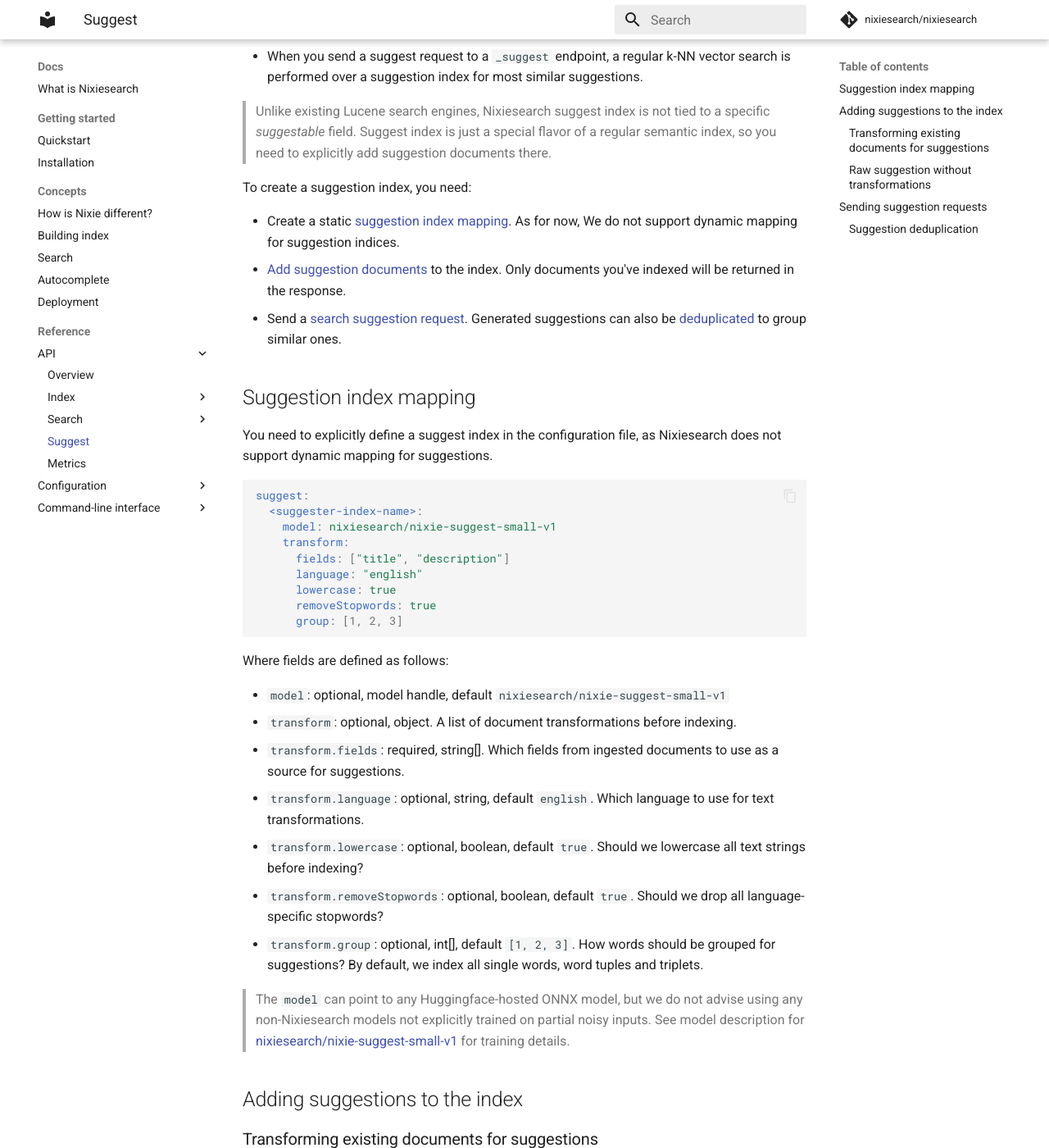
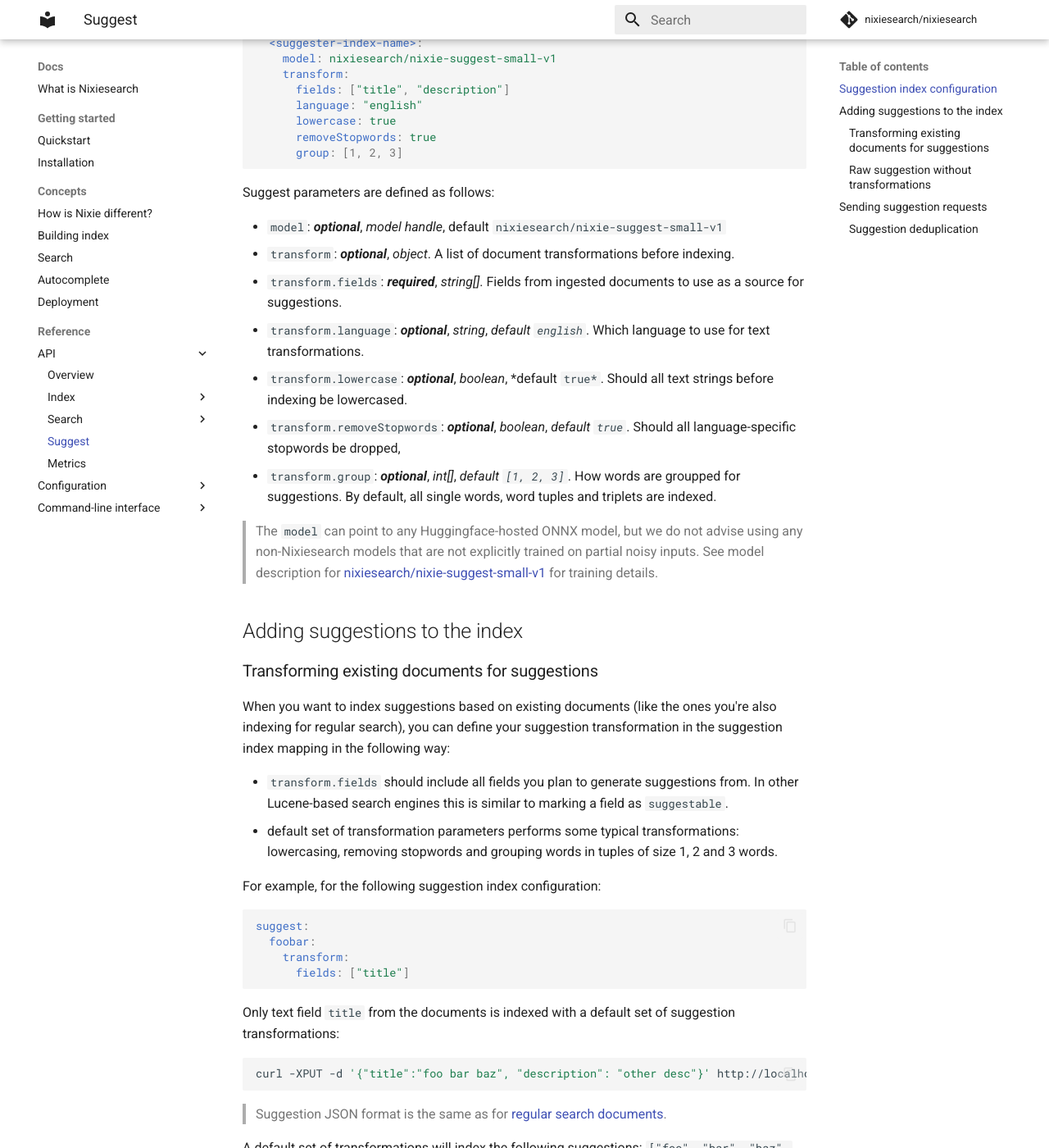
Before and after one commit to nixiesearch/nixiesearch, an MkDocs documentation site: the page built from docs/docs/reference/api/suggest.md, in a window 1280 px wide and 1400 px high, scrolled down 333 px. Shown: the whole window at 82% size. Built offline with MkDocs 1.6.1 and Material for MkDocs 9.7.7, drawn with Linux system fonts in a browser that asks for light colours; comment, search, counter and statistics services are not loaded; some of the changed text lies outside the part shown.

Commit message:
- suggestions docs update

````diff
--- a/docs/docs/concepts/autocomplete.md
+++ b/docs/docs/concepts/autocomplete.md
@@ -1,12 +1,12 @@
-# Suggestions autocomplete
+# Autocomplete Suggestions
 
-Unlike traditional Lucene-based search enignes, Nixiesearch used a novel semantic autocomplete suggestions algorithm:
+Unlike traditional Lucene-based search enignes, Nixiesearch uses a novel semantic autocomplete suggestions algorithm:
 
 ![semantic suggestions](../img/suggestions.png)
 
-Nixiesearch uses a custom-built embedding model [nixiesearch/nixie-suggest-small-v1](https://huggingface.co/nixiesearch/nixie-suggest-small-v1) based on [intfloat/e5-small-v2](https://huggingface.co/intfloat/e5-small-v2) with the following improvements:
+Nixiesearch uses an in-house LLM for generating embeddings [nixiesearch/nixie-suggest-small-v1](https://huggingface.co/nixiesearch/nixie-suggest-small-v1) that is based on [intfloat/e5-small-v2](https://huggingface.co/intfloat/e5-small-v2) with the following improvements:
 
-* Can tolerate multiple types of typos: letter drops, swaps, duplications and changes. For example, cosine distance between terms `milk` and `mikl` is quite small.
+* Can tolerate multiple types of typos: letter drops, letter swaps, letter duplications and partial inputs. For example, cosine distance between terms `milk` and `mikl` is quite small.
 * Fine-tuned on a task of recovering full term based on a noisy prefix. For example, cosine distance between `termi` and `terminator` is minimal. Prefix can also include typos.
 
 Compared to traditional algorithmic approaches, the semantic one:
@@ -14,6 +14,12 @@
 * Can use **semantics of surrounding words** while matching. Example: `mkli coffee` has too huge Levenstein distance in the first word for Lucene FuzzySuggester to handle the issue, but it's quite clear from the semantics of the phrase that it's probably a `milk coffee`
 * **Not limited to prefix matching** and specific thresholds (like 1-2) of edit distances unlike other solutions: `mollk coffee` is still close to `milk coffee` even with edit distance of 3.
 * Can handle **fully semantic matches** like `cappucino` being close to `milk coffee`.
+
+To create a suggestion index, you need to:
+
+* Create a static [suggestion index mapping](#creating-a-suggestions-indexg). Unlike existing Lucene search engines, Nixiesearch suggest index is not tied to a specific *suggestable* field. Suggest index is just a special flavor of a regular semantic index. At the moment, we do not support dynamic mapping for suggestion indices.
+* [Add suggestion documents](#indexing-predefined-suggestion-strings) to the index. Only documents you've indexed will be returned in the response.
+* Send a [search suggestion request](#sending-suggestion-requests). Generated suggestions can also be [deduplicated](../reference/api/suggest.md#suggestion-deduplication) to group similar ones.
 
 ## Creating a suggestions index
 
@@ -33,7 +39,7 @@
 
 ### Indexing predefined suggestion strings
 
-When you already have a set of pre-made suggestions for indexing (for example, based on a set of previously searched queries or product titles), Nixiesearch expects documents with a single `"suggest"` field as a source of suggestions:
+When you already have a set of pre-made suggestions for indexing (for example, based on a set of previously searched queries or product titles), Nixiesearch expects [documents with a single `"suggest"`](../reference//api/suggest.md#raw-suggestion-without-transformations) field as a source of suggestions:
 
 ```json
 {"suggest": "hello"}
@@ -42,7 +48,7 @@
 {"suggest": "hip hop"}
 ```
 
-> Suggestion JSON format is the same as for [regular search documents](../api/index/document-format.md).
+> Suggestion JSON format is the same as for [regular search documents](../reference//api/index/document-format.md).
 
 Indexing can be performed with a cURL command in the same way as for regular documents indexing:
 
@@ -50,10 +56,9 @@
 curl -XPUT -d @suggestions.json http://localhost:8080/<index-name>/_index
 ```
 
-
 ### Indexing documents
 
-Instead of preparing suggestion strings by yourself, you can generate suggestions by indexing your regular documents. To make this, you need to mark suggestable fields in your index mapping:
+Instead of preparing suggestion strings by yourself, you can generate suggestions by [indexing your regular documents](../reference/api/suggest.md#transforming-existing-documents-for-suggestions). To make this, you need to mark suggestable fields in your index mapping:
 
 ```yaml
 suggest:
@@ -63,15 +68,15 @@
       fields: [title, description]
 ```
 
-With the mapping above you can `_index` the same set of documents as for regular search, Nixiesearch will extract `title` and `description` text fields from these documents, generate suggestions and index them.
+With the mapping above you can `_index` the same set of documents as for regular search. Nixiesearch will extract `title` and `description` text fields from these documents, generate suggestions and index them.
 
-> As suggestion index is a separate index with different format and semantics, you may need to index your documents twice: one time for regular search, and second time for autocomplete suggestions.
+> As suggestion index is a separate index with different format and semantics, you need to index your documents twice: one time for regular search, and second time for autocomplete suggestions.
 
-A more detailed list of supported transformations is available in [Suggestion API](../reference/api/suggest.md) reference section.
+A more detailed list of supported transformations is available in the [Suggestion API](../reference/api/suggest.md#transforming-existing-documents-for-suggestions) reference section.
 
 ## Sending suggestion requests
 
-Suggest indices have a special `_suggest` endpoint you can use for autocomplete suggestion generation:
+Suggest indices have a special [`_suggest` endpoint](../reference//api/suggest.md#sending-suggestion-requests) you can use for autocomplete suggestion generation that performs a k-NN vector search over the index to find similar suggestions.
 
 ```shell
 curl -XPOST -d '{"text": "hel"}' http://localhost:8080/<index-name>/_suggest
--- a/docs/docs/reference/api/suggest.md
+++ b/docs/docs/reference/api/suggest.md
@@ -1,22 +1,8 @@
-# Search suggestions autocomplete
+# Autocomplete suggestions API
 
-To build search suggestions, Nixiesearch uses a novel semantic autocomplete algorithm:
+## Suggestion index configuration
 
-* All possible suggestions are embedded using an in-house [nixie-suggest-small-v1](https://huggingface.co/nixiesearch/nixie-suggest-small-v1) LLM embedding model.
-* The model is trained to tolerate typos (e.g. "milk" - "milk") and partial inputs (e.g. "termi" - "terminator").
-* When you send a suggest request to a `_suggest` endpoint, a regular k-NN vector search is performed over a suggestion index for most similar suggestions.
-
-> Unlike existing Lucene search engines, Nixiesearch suggest index is not tied to a specific *suggestable* field. Suggest index is just a special flavor of a regular semantic index, so you need to explicitly add suggestion documents there.
-
-To create a suggestion index, you need:
-
-* Create a static [suggestion index mapping](#suggestion-index-mapping). As for now, We do not support dynamic mapping for suggestion indices.
-* [Add suggestion documents](#adding-suggestions-to-the-index) to the index. Only documents you've indexed will be returned in the response.
-* Send a [search suggestion request](#sending-suggestion-requests). Generated suggestions can also be [deduplicated](#suggestion-deduplication) to group similar ones.
-
-## Suggestion index mapping
-
-You need to explicitly define a suggest index in the configuration file, as Nixiesearch does not support dynamic mapping for suggestions.
+You need to explicitly define a *suggest* index in the configuration file, as Nixiesearch does not support dynamic mapping for suggestions.
 
 ```yaml
 suggest:
@@ -30,17 +16,17 @@
       group: [1, 2, 3]
 ```
 
-Where fields are defined as follows:
+Suggest parameters are defined as follows:
 
-* `model`: optional, model handle, default `nixiesearch/nixie-suggest-small-v1`
-* `transform`: optional, object. A list of document transformations before indexing.
-* `transform.fields`: required, string[]. Which fields from ingested documents to use as a source for suggestions.
-* `transform.language`: optional, string, default `english`. Which language to use for text transformations.
-* `transform.lowercase`: optional, boolean, default `true`. Should we lowercase all text strings before indexing?
-* `transform.removeStopwords`: optional, boolean, default `true`. Should we drop all language-specific stopwords?
-* `transform.group`: optional, int[], default `[1, 2, 3]`. How words should be grouped for suggestions? By default, we index all single words, word tuples and triplets.
+* `model`: ***optional***, *model handle*, default `nixiesearch/nixie-suggest-small-v1`
+* `transform`: ***optional***, *object*. A list of document transformations before indexing.
+* `transform.fields`: ***required***, *string[]*. Fields from ingested documents to use as a source for suggestions.
+* `transform.language`: ***optional***, *string*, *default `english`*. Which language to use for text transformations.
+* `transform.lowercase`: ***optional***, *boolean*, *default `true*`. Should all text strings before indexing be lowercased.
+* `transform.removeStopwords`: ***optional***, *boolean*, *default `true`*. Should all language-specific stopwords be dropped,
+* `transform.group`: ***optional***, *int[]*, *default `[1, 2, 3]`*. How words are groupped for suggestions. By default, all single words, word tuples and triplets are indexed.
 
-> The `model` can point to any Huggingface-hosted ONNX model, but we do not advise using any non-Nixiesearch models not explicitly trained on partial noisy inputs. See model description for [nixiesearch/nixie-suggest-small-v1](https://huggingface.co/nixiesearch/nixie-suggest-small-v1) for training details.
+> The `model` can point to any Huggingface-hosted ONNX model, but we do not advise using any non-Nixiesearch models that are not explicitly trained on partial noisy inputs. See model description for [nixiesearch/nixie-suggest-small-v1](https://huggingface.co/nixiesearch/nixie-suggest-small-v1) for training details.
 
 ## Adding suggestions to the index
 
@@ -48,10 +34,10 @@
 
 When you want to index suggestions based on existing documents (like the ones you're also indexing for regular search), you can define your suggestion transformation in the suggestion index mapping in the following way:
 
-* `transform.fields` should include all fields you plan to generate suggestions from. In other Lucene-based search engines this is similar to marking a field as a `suggestable`.
-* a default set of transformation parameters performs a couple of common-sense typical transformations like lowercasing, removing stopwords and grouping words in tuples of size 1, 2 and 3 words.
+* `transform.fields` should include all fields you plan to generate suggestions from. In other Lucene-based search engines this is similar to marking a field as `suggestable`.
+* default set of transformation parameters performs some typical transformations: lowercasing, removing stopwords and grouping words in tuples of size 1, 2 and 3 words.
 
-For example, for a suggestion index mapping as following:
+For example, for the following suggestion index configuration:
 
 ```yaml
 suggest:
@@ -60,10 +46,10 @@
       fields: ["title"]
 ```
 
-We can index documents with text field `title` with a default set of suggestion transformations:
+Only text field `title` from the documents is indexed with a default set of suggestion transformations:
 
 ```shell
-curl -XPUT -d '{"title":"foo bar baz"}' http://localhost:8080/foobar/_index
+curl -XPUT -d '{"title":"foo bar baz", "description": "other desc"}' http://localhost:8080/foobar/_index
 ```
 
 > Suggestion JSON format is the same as for [regular search documents](../api/index/document-format.md).
@@ -111,11 +97,12 @@
 
 Where request fields are defined in the following way:
 
-* `text`: required, string. A suggestion search query.
-* `size`: optional, int, default=10. How many top-level suggestions to generate.
-* `deduplication`: optional, `"false"|{"threshold":<int>}`, default=0.80. Suggestion deduplication threshold, see the [next chapter about deduplication](#suggestion-deduplication) for more details.
+* `text`: ***required***, *string*. A suggestion search query.
+* `size`: ***optional***, *int*, *default=10*. The number of top-level suggestions to generate.
+* `deduplication`: ***optional***, *`"false"|{"threshold":<int>}`*, *default=0.80*. Suggestion deduplication threshold, see the [chapter about deduplication](#suggestion-deduplication) for more details.
 
-It will emit the following response:
+
+The request above emits the following response:
 
 ```json
 {
@@ -141,9 +128,9 @@
 
 ### Suggestion deduplication
 
-A frequent problem with generated autocomplete suggestions are duplicate results: different word forms and ways of writing (with/without dash, etc.) are a common source of such problem.
+A frequent problem with generated autocomplete suggestions are duplicate results: different word forms and ways of writing are a common source of such problem (e.g. with/without dash word forms, etc.).
 
-Nixiesearch supports suggestion deduplication by clustering suggestion over their cosine distance to each other. You can configure deduplication threshold on a request-level with a `deduplication` field:
+Nixiesearch supports suggestion deduplication by clustering suggestions over their cosine distance to each other. You can configure deduplication threshold on a request-level with a `deduplication` field:
 
 ```json
 {
````
Also changed, not shown: other parts of docs/docs/reference/api/suggest.md (+3 -3 lines).
